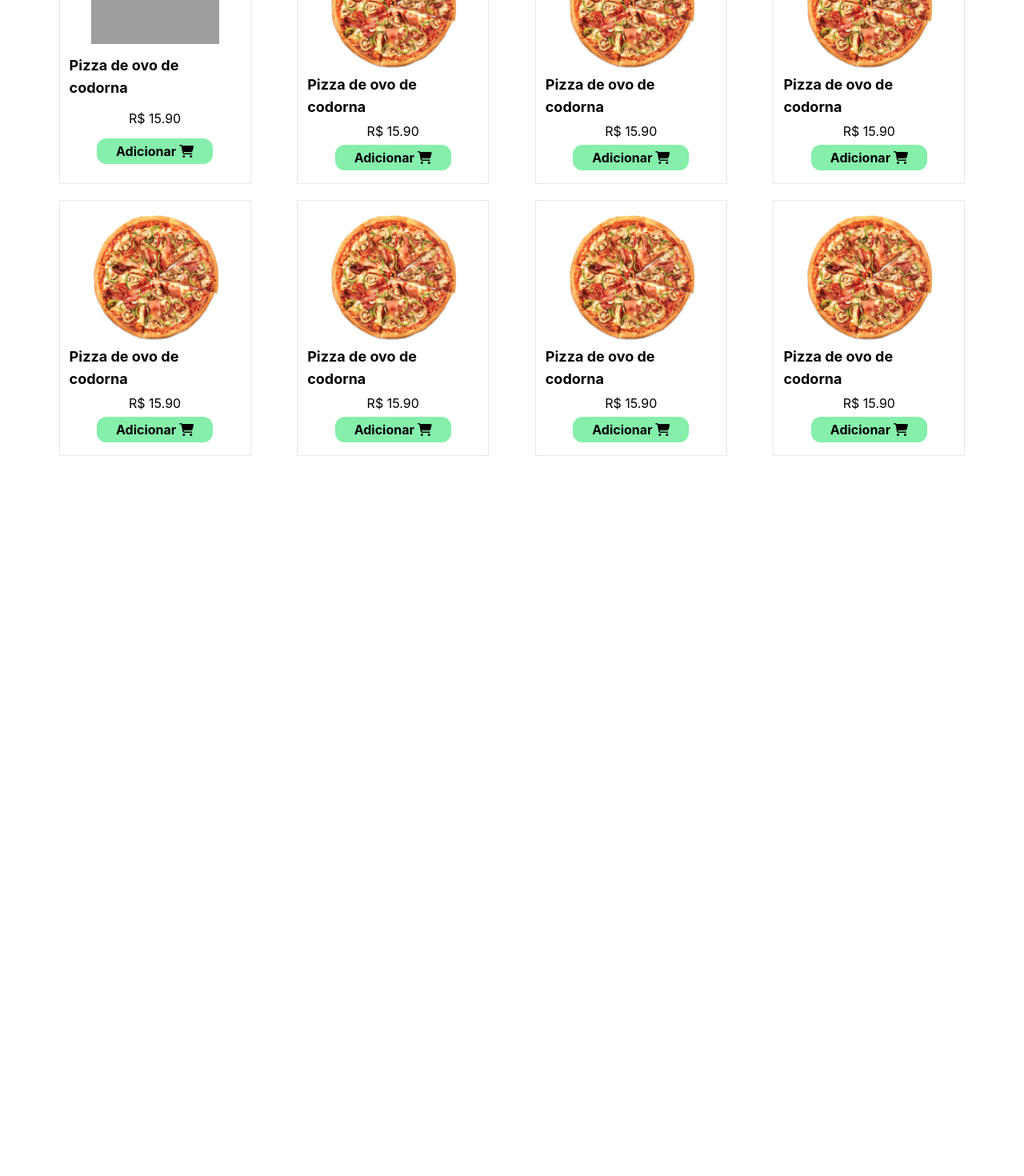
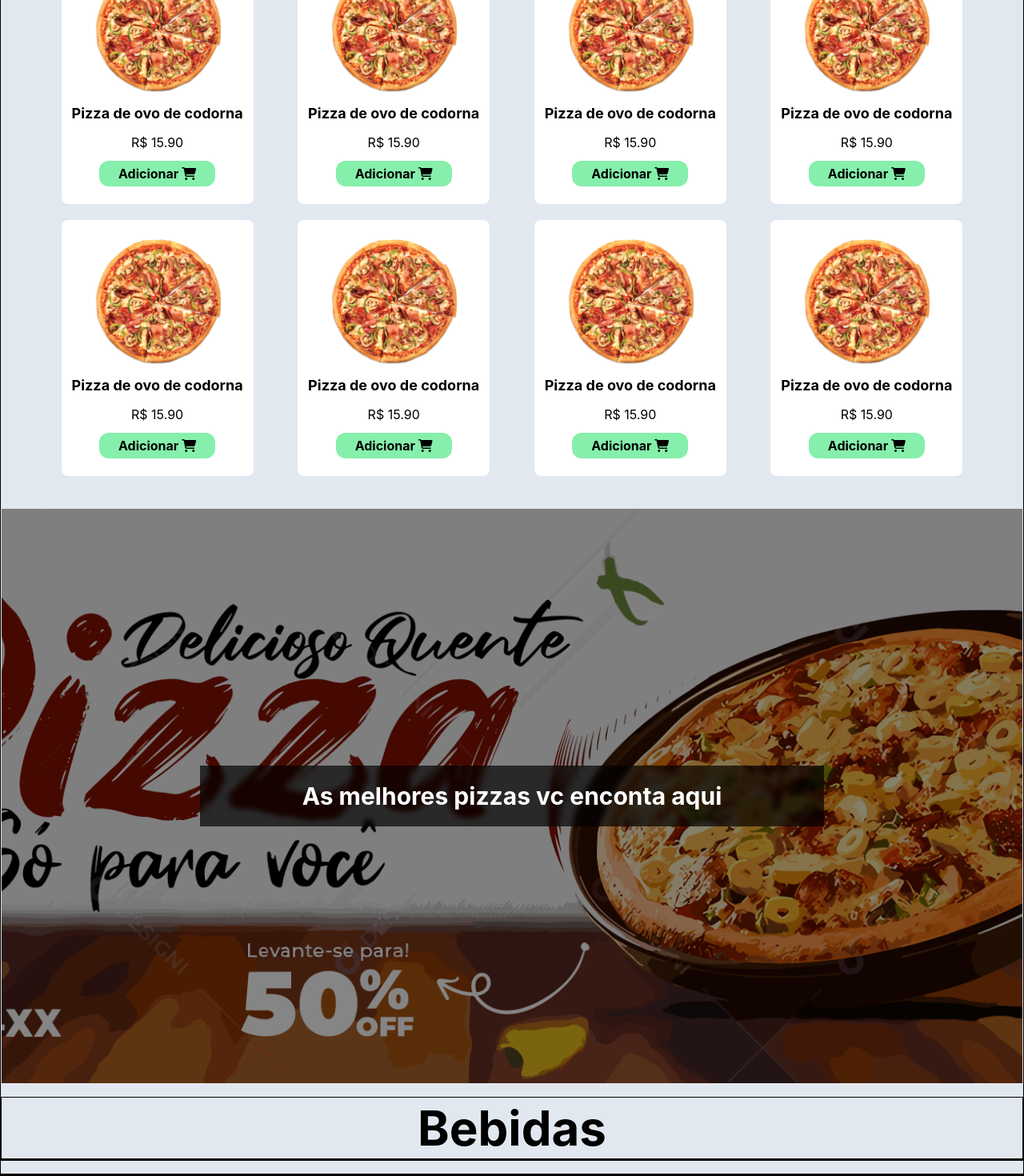
Before and after one commit to LipePrado013/Pizzaria, a React (Vite) app: page / in a window 1280 px wide. Shown: the part 266-1736 px from the top of the page at 80% size. Before the commit the page ends 872 px from the top, so only its background shows below. Built offline with nearby package versions, Linux system fonts and the light colour scheme; grey boxes are pictures that could not be loaded.

Commit message:
criação dp banner e inicio de bebidas

```diff
--- /dev/null
+++ b/src/components/Cards.css
@@ -0,0 +1,13 @@
+.Mycard {
+    transition: all .5s;
+}
+
+.Mycard p {
+    transition: all .2s;
+}
+
+.Mycard:hover>p {
+    font-size: 2rem;
+    font-weight: bold;
+    color: green;
+}
--- a/src/components/Cards.jsx
+++ b/src/components/Cards.jsx
@@ -1,18 +1,18 @@
 import React from "react"
+import './Cards.css'
 
-const Cards = ({cardsData}) => {
+const Cards = ({ cardsData }) => {
 
     return (
-        <div className="w-full flex flex-wrap justify-evenly gap-5 p-4">
+        <div className="w-full flex flex-wrap justify-evenly gap-5 p-10 ">
 
-           {cardsData.map((card) => (
-                <div className="w-[15rem] h-[20rem] border p-3 flex flex-col justify-evenly items-center hover:scale-110 transition-all">
 
+            {cardsData.map((card) => (
+                <div className="Mycard hover:shadow-[0_0_15px_-5px_black] rounded-lg w-[15rem] h-[20rem] bg-white p-3 flex flex-col justify-evenly items-center hover:scale-110 transition-all">
                     <img src={card.img} className="w-[10rem]" />
                     <h1 className="font-bold text-lg">{card.title}</h1>
                     <p>{card.valor}</p>
                     <a href="" className="font-bold hover:bg-green-400 bg-green-300 pl-6 pr-6 p-1 rounded-xl">Adicionar <i class="fa-solid fa-cart-shopping"></i></a>
-
                 </div>
             ))}
         </div>
--- a/src/components/Header.css
+++ b/src/components/Header.css
@@ -1,8 +1,8 @@
-
-.Mynav  img{
+.Mynav img {
     transition: all .5s;
 }
-.Mynav:hover > img{
+
+.Mynav:hover>img {
     bottom: 16px;
     /* transition: all .5s;  */
 }
--- a/src/components/Header.jsx
+++ b/src/components/Header.jsx
@@ -7,16 +7,16 @@
 import { useState } from 'react'
 
 
-function Header () {
+function Header() {
     const [clicked, setClicked] = useState(false)
     const onClick = () => setClicked(!clicked)
 
 
-    return(
+    return (
         <>
-            <div className="w-full fixed bg-white h-32 flex items-end justify-around gap-5 p-5 text-black max-[966px]:justify-around max-[966px]:items-center max-[500px]:justify-between shadow-[0_-10px_25px_2px_black]">
+            <div className="z-50 w-full fixed bg-white h-32 flex items-end justify-around gap-5 p-5 text-black max-[966px]:justify-around max-[966px]:items-center max-[500px]:justify-between shadow-[0_-10px_25px_2px_black]">
                 <div className=''>
-                    <img src={logoPizzaria} width='100rem'/>
+                    <img src={logoPizzaria} width='100rem' />
                 </div>
 
                 <div className="flex gap-20 font-bold  max-[966px]:hidden">
@@ -43,15 +43,15 @@
 
                 <div className="flex text-3xl gap-7 max-[966px]:hidden">
                     <buttom href='' className='hover:text-gray-400 cursor-pointer'>
-                        <i class="fa-solid fa-cart-shopping"></i>
+                        <i className="fa-solid fa-cart-shopping"></i>
                     </buttom>
                     <buttom href='' className='hover:text-green-500 cursor-pointer'>
-                        <i class="fa-solid fa-circle-user"></i>
+                        <i className="fa-solid fa-circle-user"></i>
                     </buttom>
 
                 </div>
 
-                <button onClick={onClick} className='max-[966px]:block text-4xl hidden'><i class="fa-solid fa-bars"></i></button>
+                <button onClick={onClick} className='max-[966px]:block text-4xl hidden'><i className="fa-solid fa-bars"></i></button>
 
 
                 <div className={`absolute bottom-[-12.7rem] right-0 max-[500px]:left-0 max-[500px]:w-full w-96 z-10 flex flex-col gap-5 items-center p-2 bg-white ${clicked == true ? 'flex' : 'hidden'} shadow-[0_30px_105px_-65px_black] transition-all`}>
@@ -60,10 +60,10 @@
                     <a href='' className='hover:bg-red-500 active:bg-red-500 w-full text-center font-bold hover:text-white transition-[1s] p-1'>Cardapio</a>
                     <a href='' className='hover:bg-green-500 active:bg-green-500 w-full text-center font-bold hover:text-white transition-[1s] p-1'>Cadastrar-se</a>
                 </div>
-                    <div className={`left-0 bg-[#00000a5d] fixed bottom-[-8rem] w-full h-full ${clicked == true ? 'opacity-1 pointer-events-all' : 'opacity-0 pointer-events-none'} transition-all`}></div>
+                <div className={`left-0 bg-[#00000a5d] fixed bottom-[-8rem] w-full h-full ${clicked == true ? 'opacity-1 pointer-events-all' : 'opacity-0 pointer-events-none'} transition-all`}></div>
             </div>
 
-       </>
+        </>
     )
 }
 
--- a/src/pages/Home.jsx
+++ b/src/pages/Home.jsx
@@ -1,10 +1,12 @@
 import Header from "../components/Header"
 import Cards from "../components/Cards"
-import img from '../assets/img/pizza1card.png'
+import bannerBG from '../assets/img/banner-bg.png'
+import bannerVertical from '../assets/img/banner-vertical.png'
+
 
 function Home() {
     const cardsData = [
-        { img: { img }, title: 'Pizza de ovo de codorna', valor: 'R$ 15.90' },
+        { img: 'src/assets/img/pizza1card.png', title: 'Pizza de ovo de codorna', valor: 'R$ 15.90' },
         { img: 'src/assets/img/pizza1card.png', title: 'Pizza de ovo de codorna', valor: 'R$ 15.90' },
         { img: 'src/assets/img/pizza1card.png', title: 'Pizza de ovo de codorna', valor: 'R$ 15.90' },
         { img: 'src/assets/img/pizza1card.png', title: 'Pizza de ovo de codorna', valor: 'R$ 15.90' },
@@ -17,11 +19,24 @@
     return (
         <>
             <Header />
-            <div className="flex justify-center p-5 pt-40 ">
+            <div className="flex flex-col items-center pt-40 border border-black bg-slate-200">
                 <div className=" container flex justify-center">
 
                     <Cards cardsData={cardsData} />
 
+                </div>
+
+                <div className={`border w-full bg-[url('${bannerBG}')] h-[45rem]  bg-fixed bg-bottom bg-no-repeat object-cover max-[700px]:bg-[url('${bannerVertical}')] bg-cover flex justify-center items-center`}>
+                    <h1 className="pl-32 pr-32 pt-5 pb-5  text-3xl font-bold backdrop-blur-[3px] bg-[#000000ad] text-white max-[774px]:text-xl max-[607px]:pl-20 max-[607px]:pr-20 max-[512px]:pl-10 max-[512px]:pr-10 max-[512px]:text-lg">As melhores pizzas vc enconta aqui</h1>
+                </div>
+                <div className="container border border-black m-4 ">
+                    <div className="w-full text-center p-2 border-b-2 border-black">
+                        <h1 className="text-6xl font-bold w-full">Bebidas</h1>
+                    </div>
+                </div>
+                <div className="border border-black w-full pl-4 pr-4">
+
+                    {/* bebidas */}
                 </div>
             </div>
         </>
```
Also changed, not shown: src/assets/img/banner-Vertical.png (added), src/assets/img/banner-bg.png (added).
